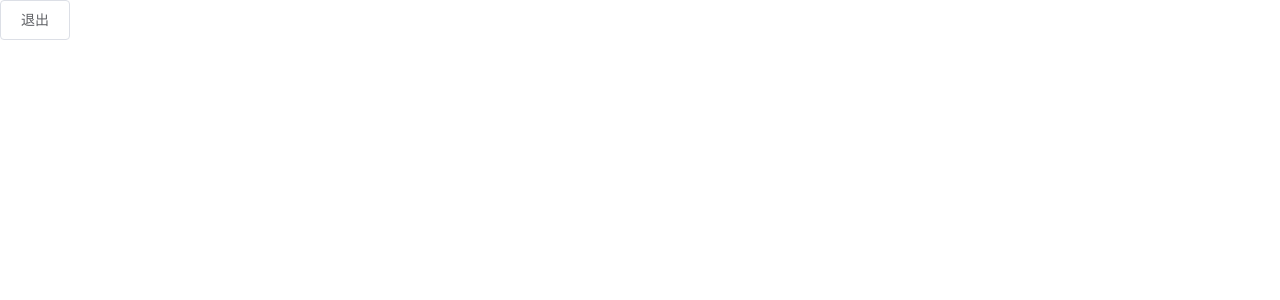
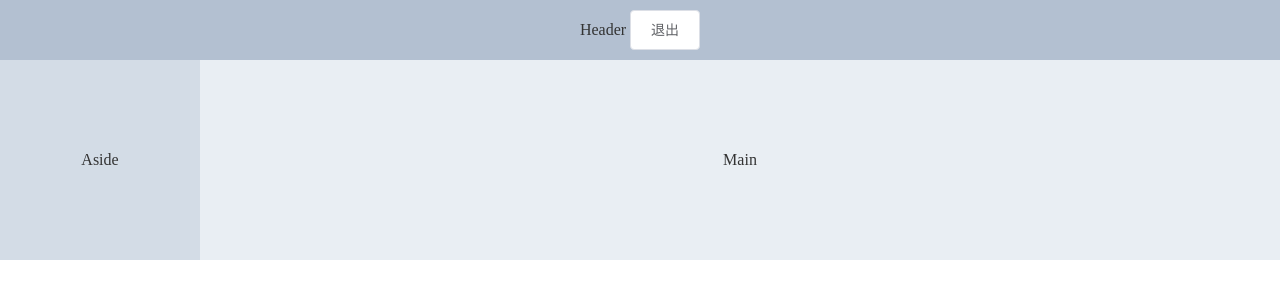
Before and after one commit to codesides/vueElement, a Vue app: page /home in a window 1280 px wide. Shown: the top 300 px of the page. Built offline with nearby package versions, Linux system fonts and the light colour scheme; sample sign-in values are in the browser's storage.

Commit message:
首页开发

```diff
--- a/src/components/Home.vue
+++ b/src/components/Home.vue
@@ -1,25 +1,49 @@
 <template>
-  <div>
-    <el-button @click="logout">退出</el-button>
-  </div>
+  <el-container>
+    <el-header>
+      Header
+      <el-button @click="logout">退出</el-button>
+    </el-header>
+    <el-container>
+      <el-aside width="200px">Aside</el-aside>
+      <el-main>Main</el-main>
+    </el-container>
+  </el-container>
 </template>
 
 <script>
 export default {
-  name: 'Home',
+  name: "Home",
   data() {
-    return {
-
-    };
+    return {};
   },
   methods: {
     logout() {
       window.sessionStorage.clear();
-      this.$router.push('./login')
+      this.$router.push("./login");
     }
   }
 };
 </script>
 <style scoped>
+.el-header, .el-footer {
+    background-color: #B3C0D1;
+    color: #333;
+    text-align: center;
+    line-height: 60px;
+  }
 
+  .el-aside {
+    background-color: #D3DCE6;
+    color: #333;
+    text-align: center;
+    line-height: 200px;
+  }
+
+  .el-main {
+    background-color: #E9EEF3;
+    color: #333;
+    text-align: center;
+    line-height: 160px;
+  }
 </style>
--- a/src/plugins/element.js
+++ b/src/plugins/element.js
@@ -1,11 +1,15 @@
 import Vue from 'vue'
 import Element from 'element-ui'
 import 'element-ui/lib/theme-chalk/index.css'
-import { Form, FormItem, Input, Button, Message } from 'element-ui'
+import { Form, FormItem, Input, Button, Message, Container, Header, Aside, Main } from 'element-ui'
 
 Vue.use(Element)
 Vue.use(Form);
 Vue.use(FormItem)
 Vue.use(Input)
 Vue.use(Button)
+Vue.use(Container)
+Vue.use(Header)
+Vue.use(Aside)
+Vue.use(Main)
 Vue.prototype.$message = Message
```
Also changed, not shown: 1 other file (tests, documents, lock files or other folders).
